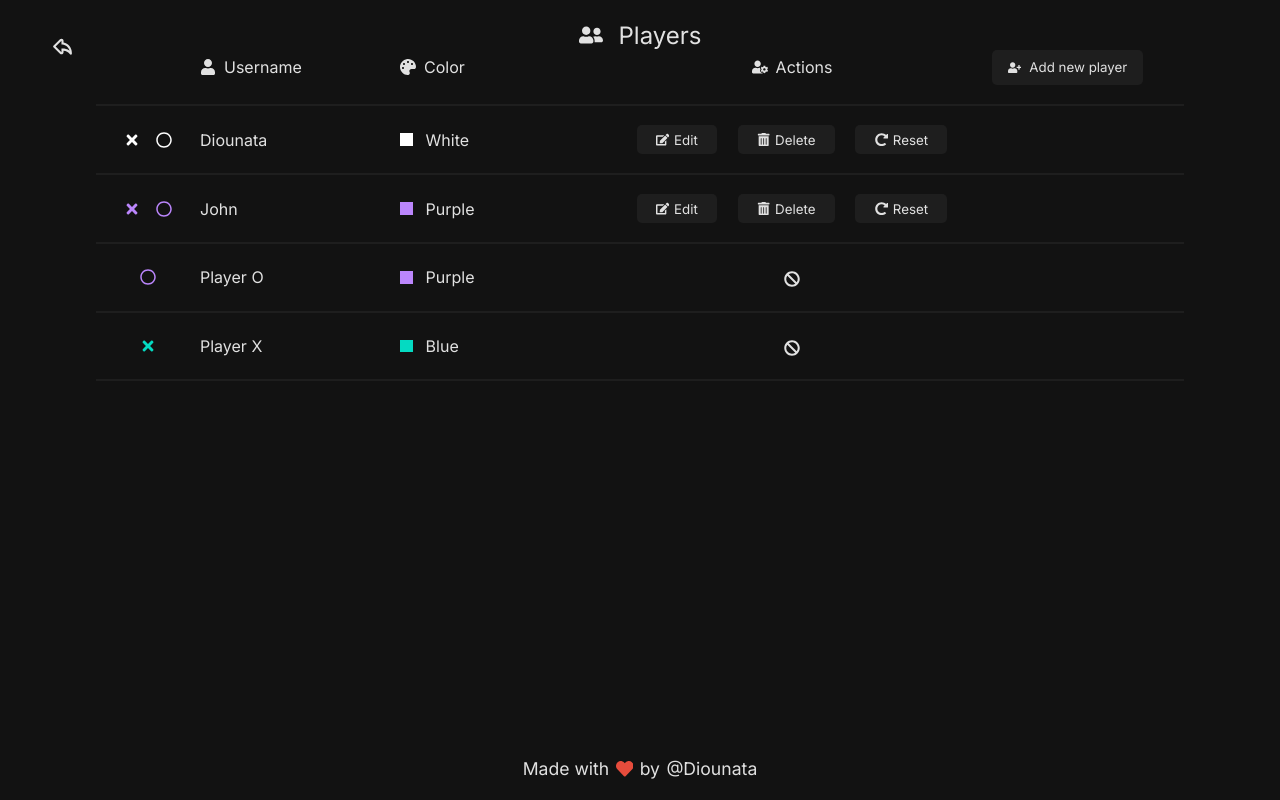
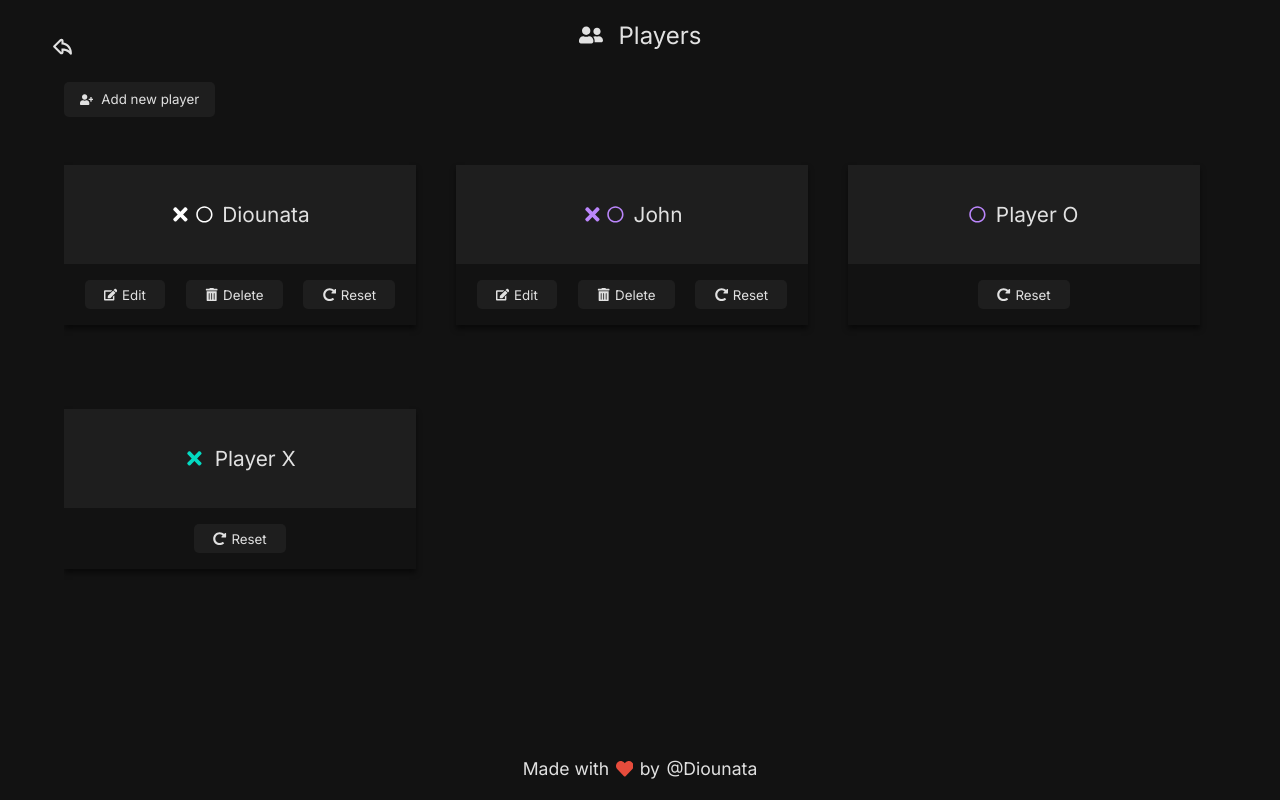
Before and after one commit to Diounata/tic-tac-toe, a Next.js app: page /players in a window 1280 px wide. Built offline with nearby package versions, Linux system fonts and the light colour scheme.

Commit message:
Change: (players) table > card

```diff
--- a/src/Components/Players/DefaultPlayers.tsx
+++ b/src/Components/Players/DefaultPlayers.tsx
@@ -1,33 +1,44 @@
 import styles from '@styles/Players/PlayerData.module.scss';
 
+import PlayersButton from './PlayersButton';
+import ResetModal from './Modals/Reset';
+
+import Refresh from '@Icons/Refresh';
 import X from '@Icons/X';
 import O from '@Icons/O';
-import XCircle from '@Icons/XCircle';
 
 import { usePlayers } from '@Contexts/PlayersContext';
 
-export default function PlayerData() {
+type Props = {
+    showModal(component: JSX.Element, key: number): void;
+};
+
+export default function PlayerData({ showModal }: Props) {
     const { players } = usePlayers();
 
     const defaultPlayers = players.filter(p => p.name === 'Player X' || p.name === 'Player O');
 
     return (
         <>
-            {defaultPlayers.map((p, key) => (
-                <div key={key}>
-                    <div className={styles.icons}>
-                        {p.name === 'Player X' ? <X /> : <O />}
+            {defaultPlayers.map(p => {
+                const key = players.findIndex(player => player.name === p.name);
+
+                return (
+                    <div key={key}>
+                        <div>
+                            <div className={styles.icons}>{p.name === 'Player X' ? <X size={20.8} /> : <O size={16.8} />}</div>
+
+                            <div className={styles.username}>{p.name}</div>
+                        </div>
+
+                        <div className={styles.actions}>
+                            <PlayersButton onClick={() => showModal(<ResetModal />, key)}>
+                                <Refresh /> Reset
+                            </PlayersButton>
+                        </div>
                     </div>
-
-                    <div className={styles.username}>{p.name}</div>
-                    <div className={styles.colorSquare}>
-                        <div style={{ background: p.color.hex }}></div> {p.color.name}
-                    </div>
-                    <div>
-                        <XCircle />
-                    </div>
-                </div>
-            ))}
+                );
+            })}
         </>
     );
 }
--- a/src/Components/Players/PlayerData.tsx
+++ b/src/Components/Players/PlayerData.tsx
@@ -41,16 +41,13 @@ export default function PlayerData() {
                     if (p.name !== 'Player X' && p.name !== 'Player O') {
                         return (
                             <div key={key}>
-                                <div className={styles.icons}>
-                                    <X color={p.color.hex} />
-                                    <O color={p.color.hex} />
-                                </div>
+                                <div>
+                                    <div className={styles.icons}>
+                                        <X color={p.color.hex} size={20.8} />
+                                        <O color={p.color.hex} size={16.8} />
+                                    </div>
 
-                                <div className={styles.username}>{p.name}</div>
-
-                                <div className={styles.colorSquare}>
-                                    <div style={{ background: p.color.hex }}></div>
-                                    {p.color.name}
+                                    <div className={styles.username}>{p.name}</div>
                                 </div>
 
                                 <div className={styles.actions}>
@@ -67,11 +64,11 @@ export default function PlayerData() {
                                     </PlayersButton>
                                 </div>
                             </div>
-                        )
+                        );
                     }
                 })}
 
-                <DefaultPlayers />
+                <DefaultPlayers showModal={showModal} />
             </article>
         </>
     );
--- a/src/Icons/Palette.tsx
+++ /dev/null
@@ -1,6 +0,0 @@
-import { FaPalette } from 'react-icons/fa';
-import { IconBaseProps } from 'react-icons';
-
-export default function Palette(props: IconBaseProps) {
-    return <FaPalette {...props} />;
-}
--- a/src/Icons/UserGear.tsx
+++ /dev/null
@@ -1,6 +0,0 @@
-import { FaUserCog } from 'react-icons/fa';
-import { IconBaseProps } from 'react-icons';
-
-export default function UserGear(props: IconBaseProps) {
-    return <FaUserCog {...props} />;
-}
--- a/src/Icons/XCircle.tsx
+++ /dev/null
@@ -1,6 +0,0 @@
-import { FaBan } from 'react-icons/fa';
-import { IconBaseProps } from 'react-icons';
-
-export default function XCircle(props: IconBaseProps) {
-    return <FaBan {...props} />;
-}
--- a/src/pages/players/index.tsx
+++ b/src/pages/players/index.tsx
@@ -5,9 +5,6 @@ import LinkButton from '@Components/General/LinkButton';
 import BackButton from '@Components/General/BackButton';
 import UserPlus from '@Icons/UserPlus';
 import Users from '@Icons/Users';
-import User from '@Icons/User';
-import UserGear from '@Icons/UserGear';
-import Palette from '@Icons/Palette';
 
 import Message from '@Components/General/Message';
 import Header from '@Components/General/Header';
@@ -35,16 +32,10 @@ export default function Players() {
                 </div>
 
                 <div className={styles.container}>
-                    <div className={styles.tableHeader}>
-                        <span></span>
-                        <h4 className={styles.username}> <User /> Username </h4>
-                        <h4 className={styles.color}> <Palette /> Color </h4>
-                        <h4 className={styles.actions}> <UserGear /> Actions </h4>
-                        <h4>
-                            <LinkButton href='/players/new'>
-                                <UserPlus /> Add new player
-                            </LinkButton>
-                        </h4>
+                    <div className={styles.addNewPlayerButton}>
+                        <LinkButton href='/players/new'>
+                            <UserPlus /> Add new player
+                        </LinkButton>
                     </div>
 
                     <PlayerData />
--- a/src/styles/Players/PlayerData.module.scss
+++ b/src/styles/Players/PlayerData.module.scss
@@ -1,53 +1,59 @@
 .container {
-    max-height: 70vh;
+    display: grid;
+    grid-template-columns: repeat(auto-fit, minmax(300px, 1fr));
+    gap: 2.5rem;
 
     overflow: auto;
 
+    @media (min-width: 768px) {
+        & {
+            height: 60vh;
+            padding: 1rem 1rem 1rem 0;
+        }
+    }
+
     > div {
-        display: grid;
-        grid-template-columns: 0.5fr 1fr 1fr 2fr 1fr;
-        align-items: center;
+        display: flex;
+        flex-direction: column;
         justify-content: space-between;
-        gap: 0.5rem;
 
-        height: 4.3rem;
+        height: 10rem;
 
-        padding: 1.2rem 0;
-        border-bottom: 2px solid var(--light-color);
+        background: var(--light-color);
+        box-shadow: 0px 4px 5px rgba(0, 0, 0, 0.5);
+        transition: 0.2s;
 
-        button:disabled {
-            opacity: 0.4;
-            cursor: not-allowed;
+        > div:first-child {
+            display: flex;
+            align-items: center;
+            justify-content: center;
+            gap: 0.6rem;
+            flex: 1;
+        }
+
+        &:hover {
+            transform: translateY(-5px);
         }
     }
 }
 
 .username {
-    text-align: start;
+    text-align: center;
+    font-size: 1.3rem;
 }
 
 .icons {
     display: inline-flex;
     align-items: center;
     justify-content: center;
-    gap: 1rem;
-
-    padding-left: 0.5rem;
-}
-
-.colorSquare {
-    display: flex;
-    align-items: center;
-    gap: 0.8rem;
-
-    div {
-        width: 0.8rem;
-        height: 0.8rem;
-    }
+    gap: 0.3rem;
 }
 
 .actions {
     display: flex;
     justify-content: center;
     gap: 1.3rem;
+
+    padding: 1rem;
+    background: var(--dark-color);
 }
--- a/src/styles/Players/Players.module.scss
+++ b/src/styles/Players/Players.module.scss
@@ -1,34 +1,19 @@
 .container {
-     width: 100vw;
+    width: 90vw;
 
-    padding: 0 6rem;
-    text-align: center;
-
-    > div {
-        padding-bottom: 1.2rem;
-        border-bottom: 2px solid var(--light-color);
-    }
-
-    h4 {
-        display: inline-flex;
-        align-items: center;
-        gap: 0.5rem;
+    @media (max-width: 450px) {
+        & {
+            width: 94vw;
+        }
     }
 }
 
-.tableHeader {
-    display: grid;
-    grid-template-columns: 0.5fr 1fr 1fr 2fr 1fr;
-    align-items: center;
-    justify-content: center;
-    gap: 0.5rem;
+.addNewPlayerButton {
+    margin: 2rem 0;
+
+    @media (max-width: 768px) {
+        button {
+            margin: auto;
+        }
+    }
 }
-
-.username,
-.color {
-    text-align: start;
-}
-
-.actions {
-    justify-content: center;
-}
```
